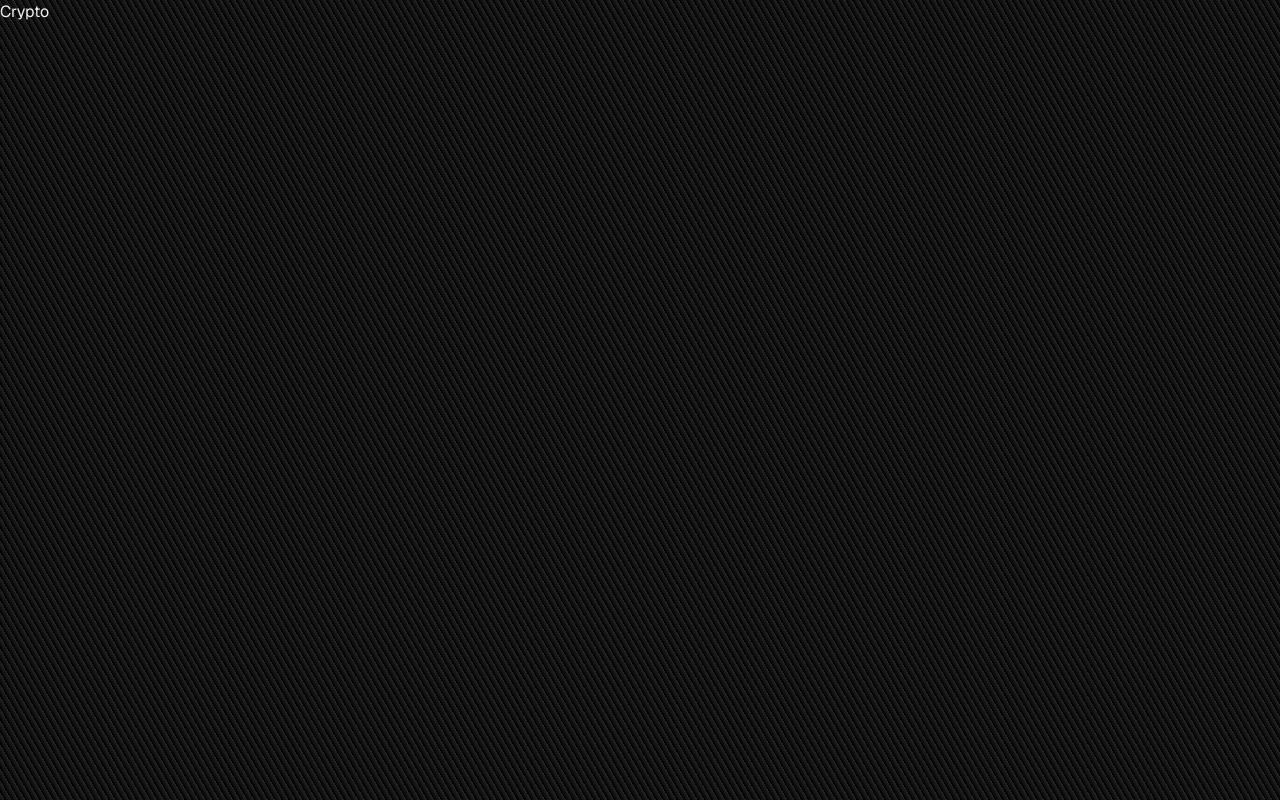
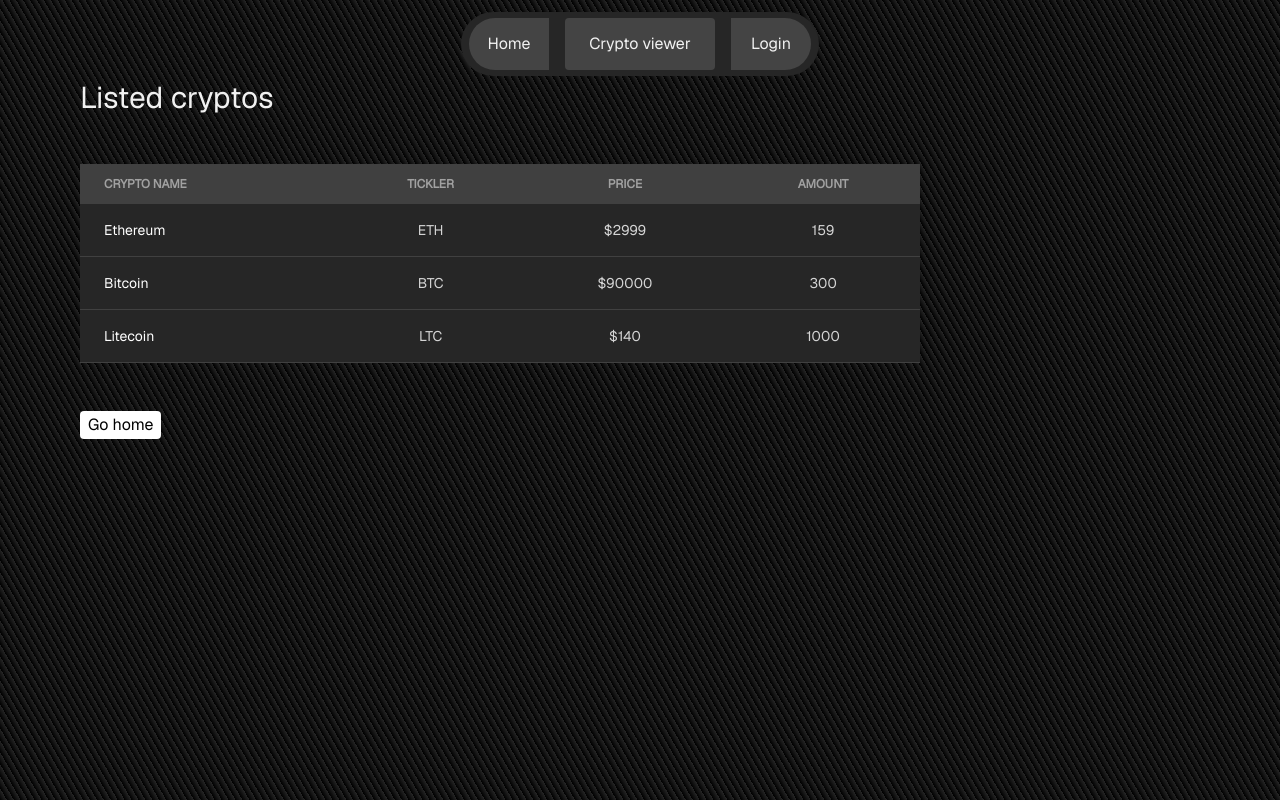
Before and after one commit to nazagutierrez/prueba-nextjs, a Next.js app: page /crypto in a window 1280 px wide. Built offline with nearby package versions, Linux system fonts and the light colour scheme.

Commit message:
Added navbar and init code

```diff
--- a/src/app/(pages)/auth/page.tsx
+++ b/src/app/(pages)/auth/page.tsx
@@ -1,9 +1,20 @@
-import React from 'react'
+import React from "react";
 
 const Auth = () => {
   return (
-    <div>Auth</div>
-  )
-}
+    <div className="flex flex-col items-center justify-center h-screen">
+      <div className="bg-neutral-800/80 flex flex-col items-center justify-center p-4 rounded-sm">
+        <h1 className="text-2xl mb-4">Login</h1>
+        <div className="flex flex-col">
+          <label htmlFor="username" className="mb-2 text-sm">Username</label>
+          <input name="username" placeholder="User" className="bg-white px-2 rounded mb-5 py-0.5 text-black" type="email" />
 
-export default Auth
+          <label htmlFor="username" className="mb-2 text-sm">Password</label>
+          <input placeholder="Password" className="bg-white px-2 rounded py-0.5 text-black" type="password" />
+        </div>
+      </div>
+    </div>
+  );
+};
+
+export default Auth;
--- a/src/app/(pages)/crypto/page.tsx
+++ b/src/app/(pages)/crypto/page.tsx
@@ -1,9 +1,70 @@
-import React from 'react'
+import Link from "next/link";
+import React from "react";
 
 const Crypto = () => {
+  const tableHeads = ["Tickler", "Price", "Amount"];
+  const cryptos = [
+    {
+      name: "Ethereum",
+      ticker: "ETH",
+      price: 2999,
+      amount: 159,
+    },
+    {
+      name: "Bitcoin",
+      ticker: "BTC",
+      price: 90000,
+      amount: 300,
+    },
+    {
+      name: "Litecoin",
+      ticker: "LTC",
+      price: 140,
+      amount: 1000,
+    },
+  ];
+
   return (
-    <div>Crypto</div>
-  )
-}
+    <div className="flex flex-col items-start justify-start p-20 h-screen">
+      <h1 className="text-3xl">Listed cryptos</h1>
+      <table className="w-3/4 text-sm text-left my-12 text-neutral-300">
+        <thead className="text-xs uppercase bg-neutral-700 text-neutral-400">
+          <tr>
+            <th scope="col" className="px-6 py-3">
+              Crypto name
+            </th>
+            {
+              tableHeads.map((head) => (
+                <th key={head} scope="col" className="px-6 py-3 text-center">
+                  {head}
+                </th>
+              ))
+            }
+          </tr>
+        </thead>
+        <tbody>
+          {
+            cryptos.map((crypto) => (
+              <tr key={crypto.name} className="border-b bg-neutral-800 border-neutral-700">
+                <th
+                  scope="row"
+                  className="px-6 py-4 font-medium whitespace-nowrap text-white"
+                >
+                  {crypto.name}
+                </th>
+                <td className="px-6 py-4 text-center">{crypto.ticker}</td>
+                <td className="px-6 py-4 text-center">${crypto.price}</td>
+                <td className="px-6 py-4 text-center">{crypto.amount}</td>
+              </tr>
+            ))
+          }
+        </tbody>
+      </table>
+      <Link href="/" className="bg-white px-2 rounded py-0.5 text-black">
+        Go home
+      </Link>
+    </div>
+  );
+};
 
-export default Crypto
+export default Crypto;
--- a/src/app/(pages)/home/index.tsx
+++ b/src/app/(pages)/home/index.tsx
@@ -1,8 +1,16 @@
+import Link from 'next/link'
 import React from 'react'
 
 const HomePage = () => {
   return (
-    <div>HomePage</div>
+    <div className='flex flex-col items-center justify-center h-screen'>
+      <h1 className='text-5xl mb-4'>Cypto market viewer</h1>
+      <h2 className='mb-20'>Check the entire crypto market in one site</h2>
+      <div className='flex gap-4'>
+        <Link href="/auth" className="bg-white px-2 rounded py-0.5 text-black">Login</Link>
+        <Link href="/crypto" className="bg-white px-2 rounded py-0.5 text-black">Get started</Link>
+      </div>
+    </div>
   )
 }
 
--- /dev/null
+++ b/src/app/components/Navbar.tsx
@@ -0,0 +1,43 @@
+import Link from "next/link";
+import React from "react";
+import { BsGraphUp } from "react-icons/bs";
+import { IoLogInOutline } from "react-icons/io5";
+import { MdHomeFilled } from "react-icons/md";
+
+const Navbar = () => {
+  return (
+    <div className="fixed text-white-main w-full flex items-center justify-center">
+      <div className="w-fit mt-3 h-16 bg-neutral-800 rounded-full flex items-center justify-center">
+        <Link
+          href="/"
+          className="group relative bg-neutral-600/70 gap-2 w-[80px] h-[80%] px-4 content-center justify-items-center text-center rounded-l-full m-2 transition-all duration-300 ease-in-out"
+        >
+          <MdHomeFilled className="text-xl opacity-0 translate-y-0 group-hover:opacity-100 group-hover:translate-y-0 transition-all duration-300" />
+          <h2 className="absolute h-full inset-0 content-center opacity-100 group-hover:opacity-0 group-hover:translate-y-2 transition-all duration-300">
+            Home
+          </h2>
+        </Link>
+        <Link
+          href="/crypto"
+          className="relative group bg-neutral-600/70 gap-2 w-[150px] h-[80%] px-4 content-center justify-items-center text-center rounded-sm m-2"
+        >
+          <BsGraphUp className="text-xl opacity-0 translate-y-0 group-hover:opacity-100 group-hover:translate-y-0 transition-all duration-300" />
+          <h2 className="absolute h-full inset-0 content-center opacity-100 group-hover:opacity-0 group-hover:translate-y-2 transition-all duration-300">
+            Crypto viewer
+          </h2>
+        </Link>
+        <Link
+          href="/auth"
+          className="relative group bg-neutral-600/70 gap-2 w-[80px] h-[80%] px-4 content-center justify-items-center text-center rounded-r-full m-2"
+        >
+          <IoLogInOutline className="text-xl opacity-0 translate-y-0 group-hover:opacity-100 group-hover:translate-y-0 transition-all duration-300" />
+          <h2 className="absolute h-full inset-0 content-center opacity-100 group-hover:opacity-0 group-hover:translate-y-2 transition-all duration-300">
+            Login
+          </h2>
+        </Link>
+      </div>
+    </div>
+  );
+};
+
+export default Navbar;
--- a/src/app/layout.tsx
+++ b/src/app/layout.tsx
@@ -1,6 +1,7 @@
 import type { Metadata } from "next";
 import "./globals.css";
 import { mainFont } from "./fonts";
+import Navbar from "./components/Navbar";
 
 export const metadata: Metadata = {
   title: "Create Next App",
@@ -15,6 +16,7 @@
   return (
     <html lang="en">
       <body className={`${mainFont.className}`}>
+        <Navbar />
         {children}
       </body>
     </html>
```
Also changed, not shown: todo.txt.
